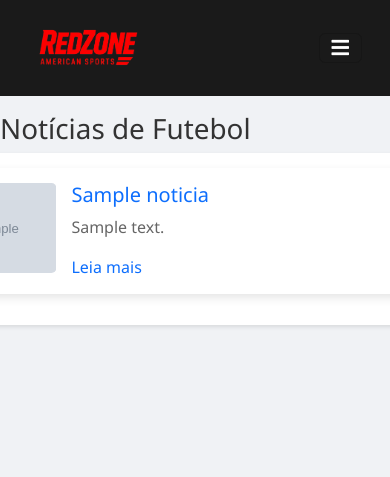
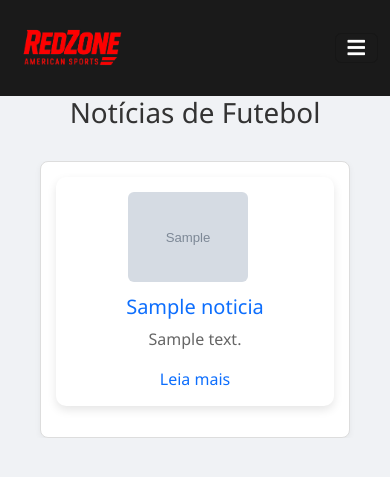
Before and after one commit to Arthyxx/projetositenoticia, a Django app: page /categoria/futebol/ in a window 390 px wide; the page is wider, and only the part inside the window is pictured. Shown: the top 477 px of that part. Run offline with Django 5.2, Linux system fonts and the light colour scheme; tables that the repository leaves empty hold one stand-in row (values such as "Sample post"); grey boxes marked "Sample" are stand-in pictures.

Commit message:
Atualização 06 06 2025 - Ajeitando a responsividade

```diff
--- a/sportsnews/news/static/css/style.css
+++ b/sportsnews/news/static/css/style.css
@@ -14,9 +14,32 @@ body {
   background: #f0f2f5;
   color: #333;
 }
+
+/* Contêiner do carrossel - para limitar largura máxima e centralizar */
+.carousel-container {
+  max-width: 1200px;
+  margin: 0 auto;
+  padding: 0 1rem;
+}
+
 .carousel-item {
   opacity: 0;
-  transition: opacity 0.2s ease-in-out; /* Transição mais rápida */
+  transition: opacity 0.2s ease-in-out;
+  /* Vamos garantir que as imagens dentro do carrossel sejam responsivas */
+}
+
+/* Imagens do carrossel: ajustar para ocupar 100% da largura do container, altura automática */
+.carousel-item img {
+  width: 100%;
+  height: auto;
+  object-fit: cover; /* Cobre a área mantendo proporção */
+  border-radius: 8px;
+  transition: transform 0.3s ease;
+}
+
+/* Efeito hover para ampliar um pouco a imagem ativa */
+.carousel-item.active img:hover {
+  transform: scale(1.05);
 }
 
 .carousel-item.active {
@@ -68,8 +91,9 @@ a {
 
 /* Estilo geral da página */
 .container-content {
-  max-width: 960px;
-  margin: 1rem auto;
+  max-width: 1200px;
+  margin: auto;
+  padding: 1rem;
 }
 
 .home-page .container-content {
@@ -166,41 +190,8 @@ a {
   transition: box-shadow 0.3s ease;
 }
 
-/* Responsividade para telas menores */
-@media (max-width: 767px) {
-  .news-grid {
-    grid-template-columns: 1fr; /* Uma coluna em telas pequenas */
-  }
-
-  /* Barra de divisão horizontal */
-    .nav-divider {
-      border-left: none;  /* Remove a linha vertical em telas pequenas */
-      border-top: 3px solid #e74c3c; /* Linha horizontal para telas pequenas */
-      width: 100%;  /* Garante que a linha ocupe toda a largura disponível */
-      max-width: none;  /* Remove o limite de largura para telas pequenas */
-      margin: 10px auto;  /* Centraliza a linha horizontal */
-    }
-
-  /* Ajustes para o layout das notícias */
-  .news-item {
-    flex: 1 1 100%;
-  }
-  .destaque {
-    flex-direction: column;
-    align-items: center;
-  }
-  .destaque img {
-    margin-left: 0;
-    margin-top: 1rem;
-    max-width: 100%;
-  }
-
-  /* Ajustes para a navbar em telas pequenas */
-  .navbar {
-    padding: 0.5rem 1rem;
-    align-items: center;
-    min-height: 90px;
-  }
+.news-item:hover {
+  transform: translateY(-5px);
 }
 
 /* Garantir que as imagens das notícias não fiquem grandes demais */
@@ -289,6 +280,11 @@ a {
   color: #000;
 }
 
+.titulo-categoria {
+  text-align: center;
+  margin-bottom: 2rem;
+}
+
 .descricao-noticia {
   font-size: 0.95rem;
   color: #555;
@@ -331,55 +327,35 @@ a {
   background: #f8f9fa;
 }
 
-/* Responsividade para telas menores */
-@media (max-width: 767px) {
-  .news-item {
-    flex: 1 1 100%;
-  }
-  .destaque {
-    flex-direction: column;
-    align-items: center;
-  }
-  .destaque img {
-    margin-left: 0;
-    margin-top: 1rem;
-    max-width: 100%;
-  }
-  .navbar {
-    padding: 0.5rem 1rem;
-    align-items: center;
-    min-height: 90px;
-  }
+.video-container {
+  position: relative;
+  padding-bottom: 56.25%; /* 16:9 */
+  height: 0;
+  overflow: hidden;
+  max-width: 100%;
 }
 
-.video-container {
-  position: relative;
-  padding-bottom: 56.25%; /* 16:9 aspect ratio */
-  height: 0;
-  overflow: hidden;
-}
 .video-container iframe {
   position: absolute;
-  top: 0; left: 0;
+  top: 0;
+  left: 0;
   width: 100%;
   height: 100%;
 }
 
 /* Ajustando o layout para que as notícias fiquem esticadas horizontalmente */
 .news-grid {
-  display: flex;
-  flex-direction: column; /* Faz as notícias ficarem uma abaixo da outra */
-  gap: 1.5rem; /* Espaçamento entre as notícias */
+  display: grid;
+  grid-template-columns: repeat(auto-fit, minmax(280px, 1fr));
+  gap: 1.5rem;
 }
 .news-item {
-  width: 150%; /* Aumentando a largura além do 100% */
-  margin: 0 auto; /* Centraliza o card horizontalmente */
-  background-color: #fff;
+  background: #fff;
+  border: 1px solid #ddd;
   border-radius: 8px;
-  padding: 15px;
-  box-shadow: 0 2px 4px rgba(0, 0, 0, 0.1);
-  transition: box-shadow 0.3s ease;
-  transform: translateX(-16%); /* Compensa o aumento da largura movendo o card para a esquerda */
+  overflow: hidden;
+  box-shadow: 0 2px 6px rgba(0,0,0,0.05);
+  transition: transform 0.2s;
 }
 
 .card-noticia {
@@ -403,19 +379,133 @@ a {
   border-radius: 6px;
 }
 
+/* Responsividade para telas médias e pequenas */
+@media (max-width: 991px) {
+  .carousel-container {
+    max-width: 90%;
+  }
+
+  .carousel-item img {
+    height: 250px; /* Altura um pouco menor em tablets */
+  }
+}
+
 /* Responsividade para telas pequenas */
 @media (max-width: 767px) {
+  .container-content {
+    width: 100%;
+    max-width: 100vw;
+    padding: 0 1rem;
+    box-sizing: border-box;
+    overflow-wrap: break-word;
+  }
+
+  .container-content img {
+    max-width: 100%;
+    height: auto;
+    display: block;
+  }
+
   .news-grid {
-    grid-template-columns: 1fr; /* Uma coluna em telas pequenas */
+    display: flex;
+    flex-direction: column;
+    align-items: center;
+    gap: 1rem;
+    padding: 0 0.5rem;
+    overflow-x: hidden;
+  }
+
+  .news-item {
+    width: 100%;
+    max-width: 400px;
+    box-sizing: border-box;
+  }
+
+  .noticia-item {
+    display: flex;
+    flex-direction: column;
+    align-items: center;
+    text-align: center;
+  }
+
+  .imagem-noticia {
+    width: 100%;
+    height: auto;
+    object-fit: cover;
+    border-radius: 6px;
+    margin-bottom: 0.8rem;
+  }
+
+  .texto-noticia {
+    max-width: 100%;
+    padding: 0 0.5rem;
+  }
+
+  .texto-noticia h5 a {
+    white-space: normal;
+    word-wrap: break-word;
+    word-break: break-word;
+    overflow-wrap: break-word;
   }
 
   .card-noticia {
-    flex-direction: column; /* Imagem acima do texto */
+    flex-direction: column;
+    padding: 1rem;
+    margin: 0 auto;
   }
+
   .card-noticia img {
-    width: 100%; /* Imagem ocupa 100% da largura em telas pequenas */
+    width: 100%;
+    height: auto;
+    margin-right: 0;
+    margin-bottom: 1rem;
+    border-radius: 6px;
   }
-  .card-noticia .text {
-    width: 100%; /* O texto ocupa 100% da largura em telas pequenas */
+
+  .texto-noticia {
+    max-width: 100%;
+  }
+
+  .carousel-container {
+    max-width: 100%;
+    padding: 0;
+    margin-bottom: 1rem;
+  }
+
+  .carousel-item {
+    height: 300px; /* altura real do item do carrossel */
+    position: relative;
+  }
+
+  .carousel-item img {
+    width: 100%;
+    height: 100%; /* força imagem a ocupar a altura do item */
+    object-fit: cover; /* evita distorção, preenche cortando */
+    border-radius: 6px; /* opcional: arredondar cantos */
+    display: block;
+  }
+
+  .carousel-caption {
+    font-size: 0.9rem;
+    bottom: 0;
+    left: 0;
+    right: 0;
+    padding: 0.75rem;
+    background-color: rgba(0, 0, 0, 0.5); /* fundo semi-transparente */
+    text-align: center;
   }
 }
+
+
+
+/* Para telas muito pequenas (celulares pequenos) */
+@media (max-width: 480px) {
+  .carousel-item img {
+    height: 140px;
+  }
+
+  .carousel-caption {
+    font-size: 0.8rem;
+    padding: 0.3rem 0.8rem;
+  }
+}
--- a/sportsnews/news/templates/categoria.html
+++ b/sportsnews/news/templates/categoria.html
@@ -1,33 +1,35 @@
 {% extends "base.html" %}
 {% load static %}
 
-{% block title %}Categoria: {{ categoria|title }} - Sports News{% endblock %}
+{% block title %}
+  Categoria: {{ categoria|default:"Geral"|title }} - {{ site_title|default:"Sports News" }}
+{% endblock %}
 
 {% block content %}
 <div class="container-content">
-  <h1>Notícias de {{ categoria|title }}</h1>
+  <h1 class="titulo-categoria">Notícias de {{ categoria|default:"Geral"|title }}</h1>
 
   <div class="news-grid">
     {% for noticia in noticias %}
       <div class="news-item">
         <div class="noticia-item">
-          <!-- Exibir a imagem da notícia à esquerda -->
           {% if noticia.imagem %}
             <img src="{{ noticia.imagem.url }}" alt="{{ noticia.titulo }}" class="imagem-noticia">
           {% else %}
-            <img src="{% static 'images/sem-imagem.jpg' %}" alt="Imagem" class="imagem-noticia">
+            <img src="{% static 'images/sem-imagem.jpg' %}" alt="Sem imagem" class="imagem-noticia">
           {% endif %}
 
-          <!-- Título da notícia com link para a página completa -->
           <div class="texto-noticia">
-            <h5><a href="{% url 'noticia' noticia.pk %}">{{ noticia.titulo }}</a></h5>
+            <h5>
+              <a href="{% url 'noticia' noticia.pk %}">{{ noticia.titulo }}</a>
+            </h5>
             <p>{{ noticia.descricao|truncatewords:20 }}</p>
             <a href="{% url 'noticia' noticia.pk %}">Leia mais</a>
           </div>
         </div>
       </div>
     {% empty %}
-      <p>Nenhuma notícia disponível nesta categoria.</p>
+      <p class="sem-noticia">Nenhuma notícia disponível nesta categoria.</p>
     {% endfor %}
   </div>
 </div>
```
Also changed, not shown: sportsnews/news/templates/noticia.html (+15 -8 lines).
